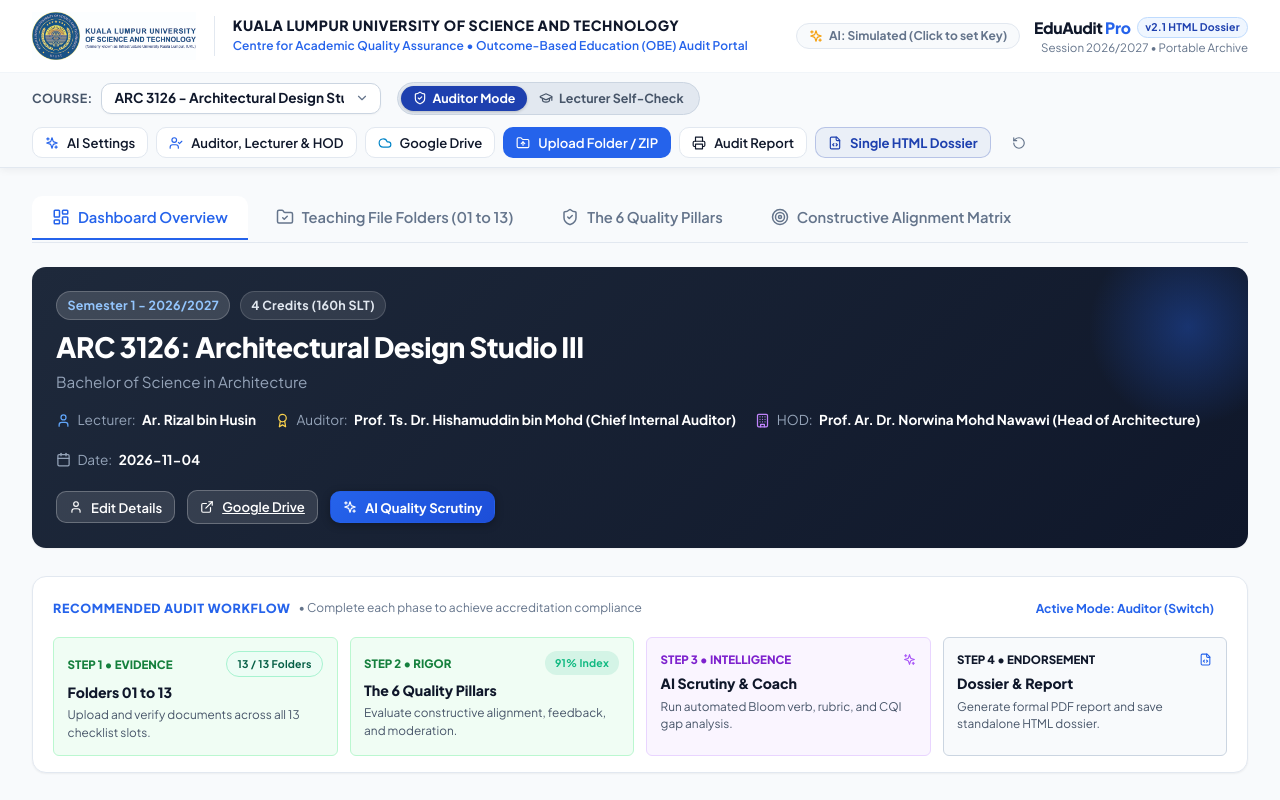
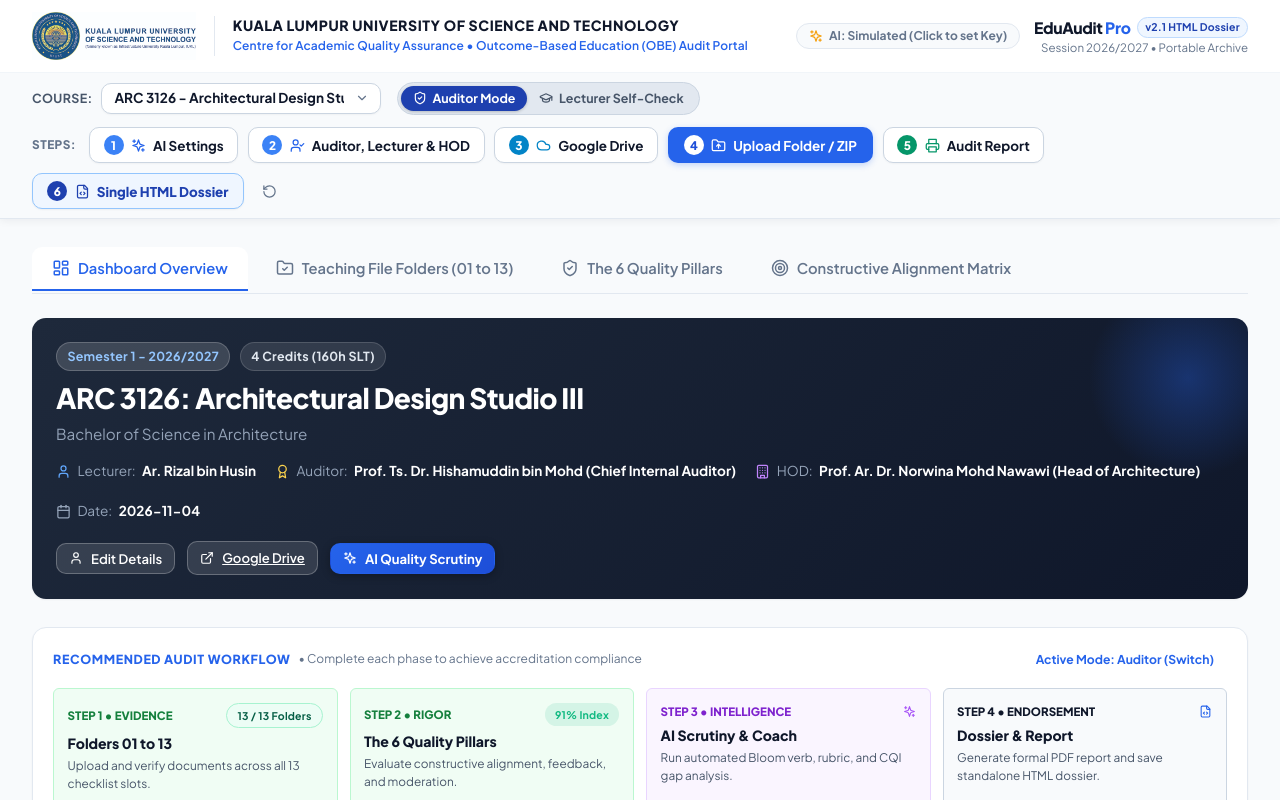
Before and after one commit to rizalhusin-klust/competition-2026-teaching-file, a React (Vite) app: page / in a window 1280 px wide. Shown: the top 800 px of the page. Built offline with nearby package versions, Linux system fonts and the light colour scheme.

Commit message:
feat: make top navigation buttons bigger and numbered 1 to 6 to guide user step-by-step

```diff
--- a/src/components/Navbar.jsx
+++ b/src/components/Navbar.jsx
@@ -253,66 +253,196 @@ export default function Navbar({
             </div>
           </div>
 
-          {/* Right Action Buttons */}
-          <div style={{ display: 'flex', alignItems: 'center', gap: '0.5rem', flexWrap: 'wrap' }}>
+          {/* Sequential Numbered Workflow Steps Header (Bigger & Explicitly Numbered) */}
+          <div style={{ display: 'flex', alignItems: 'center', gap: '0.6rem', flexWrap: 'wrap' }}>
+            <span style={{ fontSize: '0.74rem', fontWeight: 800, color: '#64748b', textTransform: 'uppercase', letterSpacing: '0.04em', marginRight: '0.2rem' }}>
+              Steps:
+            </span>
+
+            {/* Step 1: AI Settings */}
             <button
               type="button"
-              className="btn btn-secondary btn-sm"
+              className="btn btn-secondary"
               onClick={onOpenAISettings}
-              title="Configure Bring-Your-Own-AI (Gemini, OpenAI, OpenRouter)"
+              style={{
+                padding: '0.45rem 0.85rem',
+                fontSize: '0.84rem',
+                fontWeight: 700,
+                border: '1.5px solid #cbd5e1',
+                boxShadow: '0 1px 2px rgba(0,0,0,0.04)',
+                gap: '0.45rem'
+              }}
+              title="Step 1: Configure Bring-Your-Own-AI (Gemini, OpenAI, OpenRouter)"
             >
-              <Sparkles size={14} style={{ color: 'var(--primary)' }} />
+              <span style={{
+                width: '20px',
+                height: '20px',
+                borderRadius: '50%',
+                background: '#3b82f6',
+                color: '#ffffff',
+                display: 'inline-flex',
+                alignItems: 'center',
+                justifyContent: 'center',
+                fontSize: '0.74rem',
+                fontWeight: 800
+              }}>1</span>
+              <Sparkles size={15} style={{ color: '#2563eb' }} />
               <span>AI Settings</span>
             </button>
 
+            {/* Step 2: Auditor, Lecturer and HOD */}
             <button
               type="button"
-              className="btn btn-secondary btn-sm"
+              className="btn btn-secondary"
               onClick={onOpenEditCourse}
-              title="Edit assigned lecturer, internal auditor, and HOD settings"
+              style={{
+                padding: '0.45rem 0.85rem',
+                fontSize: '0.84rem',
+                fontWeight: 700,
+                border: '1.5px solid #cbd5e1',
+                boxShadow: '0 1px 2px rgba(0,0,0,0.04)',
+                gap: '0.45rem'
+              }}
+              title="Step 2: Edit assigned lecturer, internal auditor, and HOD settings"
             >
-              <UserCheck size={14} style={{ color: 'var(--primary)' }} />
+              <span style={{
+                width: '20px',
+                height: '20px',
+                borderRadius: '50%',
+                background: '#3b82f6',
+                color: '#ffffff',
+                display: 'inline-flex',
+                alignItems: 'center',
+                justifyContent: 'center',
+                fontSize: '0.74rem',
+                fontWeight: 800
+              }}>2</span>
+              <UserCheck size={15} style={{ color: '#2563eb' }} />
               <span>Auditor, Lecturer & HOD</span>
             </button>
 
+            {/* Step 3: Google Drive */}
             <button
               type="button"
-              className="btn btn-secondary btn-sm"
+              className="btn btn-secondary"
               onClick={onOpenDriveModal}
-              title="Connect with Google Drive & Apps Script"
+              style={{
+                padding: '0.45rem 0.85rem',
+                fontSize: '0.84rem',
+                fontWeight: 700,
+                border: '1.5px solid #cbd5e1',
+                boxShadow: '0 1px 2px rgba(0,0,0,0.04)',
+                gap: '0.45rem'
+              }}
+              title="Step 3: Connect with Google Drive & Apps Script"
             >
-              <Cloud size={14} style={{ color: '#0284c7' }} />
+              <span style={{
+                width: '20px',
+                height: '20px',
+                borderRadius: '50%',
+                background: '#0284c7',
+                color: '#ffffff',
+                display: 'inline-flex',
+                alignItems: 'center',
+                justifyContent: 'center',
+                fontSize: '0.74rem',
+                fontWeight: 800
+              }}>3</span>
+              <Cloud size={15} style={{ color: '#0284c7' }} />
               <span>Google Drive</span>
             </button>
 
+            {/* Step 4: Upload Folder / ZIP */}
             <button
               type="button"
-              className="btn btn-primary btn-sm"
+              className="btn btn-primary"
               onClick={onOpenUpload}
-              title="Upload Teaching File Folder or ZIP"
+              style={{
+                padding: '0.45rem 0.95rem',
+                fontSize: '0.84rem',
+                fontWeight: 700,
+                boxShadow: '0 2px 6px rgba(37,99,235,0.25)',
+                gap: '0.45rem'
+              }}
+              title="Step 4: Upload Teaching File Folder or ZIP archive"
             >
-              <FolderUp size={14} />
+              <span style={{
+                width: '20px',
+                height: '20px',
+                borderRadius: '50%',
+                background: '#ffffff',
+                color: '#1d4ed8',
+                display: 'inline-flex',
+                alignItems: 'center',
+                justifyContent: 'center',
+                fontSize: '0.74rem',
+                fontWeight: 800
+              }}>4</span>
+              <FolderUp size={15} />
               <span>Upload Folder / ZIP</span>
             </button>
 
+            {/* Step 5: Audit Report */}
             <button
               type="button"
-              className="btn btn-secondary btn-sm"
+              className="btn btn-secondary"
               onClick={onOpenReport}
-              title="Preview and print formal Internal Quality Audit Report"
+              style={{
+                padding: '0.45rem 0.85rem',
+                fontSize: '0.84rem',
+                fontWeight: 700,
+                border: '1.5px solid #cbd5e1',
+                boxShadow: '0 1px 2px rgba(0,0,0,0.04)',
+                gap: '0.45rem'
+              }}
+              title="Step 5: Preview and print formal Internal Quality Audit / Self-Check Report"
             >
-              <Printer size={14} />
+              <span style={{
+                width: '20px',
+                height: '20px',
+                borderRadius: '50%',
+                background: '#059669',
+                color: '#ffffff',
+                display: 'inline-flex',
+                alignItems: 'center',
+                justifyContent: 'center',
+                fontSize: '0.74rem',
+                fontWeight: 800
+              }}>5</span>
+              <Printer size={15} style={{ color: '#059669' }} />
               <span>{isAuditor ? 'Audit Report' : 'Self-Check Report'}</span>
             </button>
 
+            {/* Step 6: Single HTML Dossier */}
             <button
               type="button"
-              className="btn btn-secondary btn-sm"
+              className="btn btn-secondary"
               onClick={onOpenExportHtml}
-              style={{ background: 'rgba(30,64,175,0.06)', borderColor: 'rgba(30,64,175,0.25)', color: '#1e40af', fontWeight: 700 }}
-              title="Save all 13 folders, links, and audit report in a single standalone .html file"
+              style={{
+                padding: '0.45rem 0.9rem',
+                fontSize: '0.84rem',
+                fontWeight: 800,
+                background: '#eff6ff',
+                borderColor: '#93c5fd',
+                color: '#1e40af',
+                boxShadow: '0 1px 2px rgba(0,0,0,0.05)',
+                gap: '0.45rem'
+              }}
+              title="Step 6: Save all 13 folders, links, and audit report in a single standalone .html file"
             >
-              <FileCode size={14} />
+              <span style={{
+                width: '20px',
+                height: '20px',
+                borderRadius: '50%',
+                background: '#1e40af',
+                color: '#ffffff',
+                display: 'inline-flex',
+                alignItems: 'center',
+                justifyContent: 'center',
+                fontSize: '0.74rem',
+                fontWeight: 800
+              }}>6</span>
+              <FileCode size={15} style={{ color: '#1e40af' }} />
               <span>Single HTML Dossier</span>
             </button>
 
@@ -320,9 +450,10 @@ export default function Navbar({
               type="button"
               className="btn btn-ghost btn-sm"
               onClick={onResetSamples}
-              title="Reset to pre-loaded sample courses"
+              title="Reset to default pre-loaded sample courses"
+              style={{ padding: '0.45rem' }}
             >
-              <RotateCcw size={14} />
+              <RotateCcw size={15} />
             </button>
           </div>
         </div>
```
